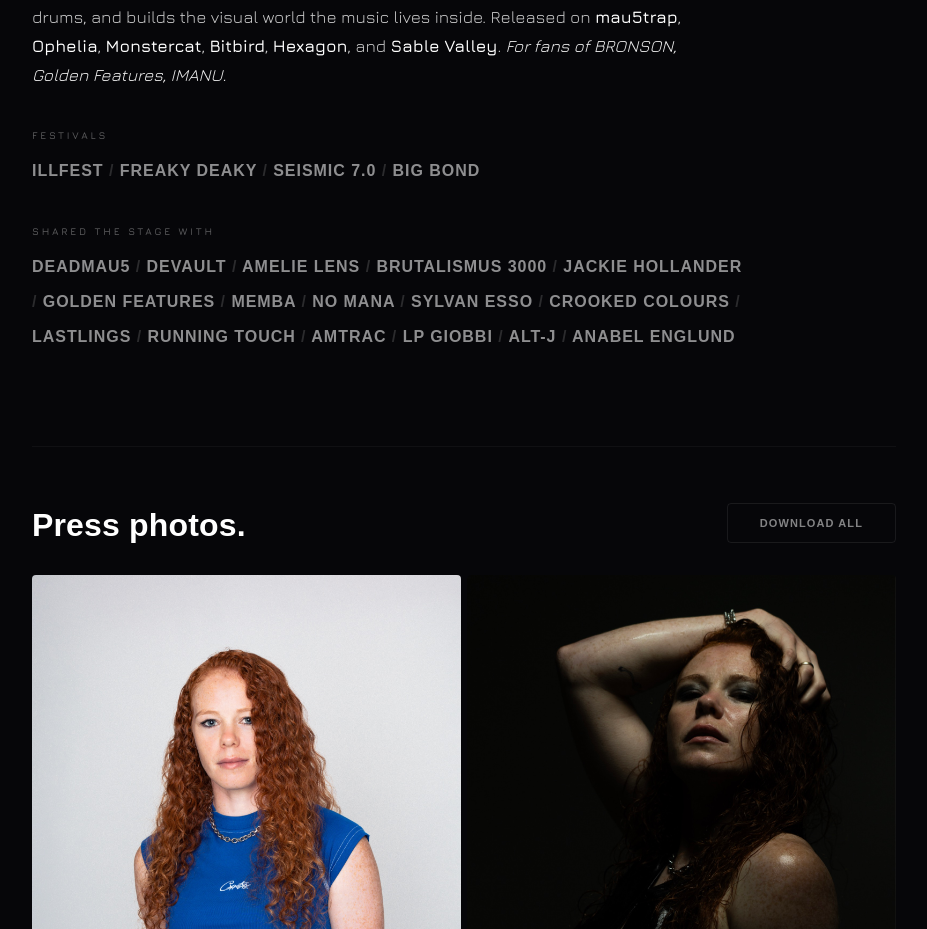
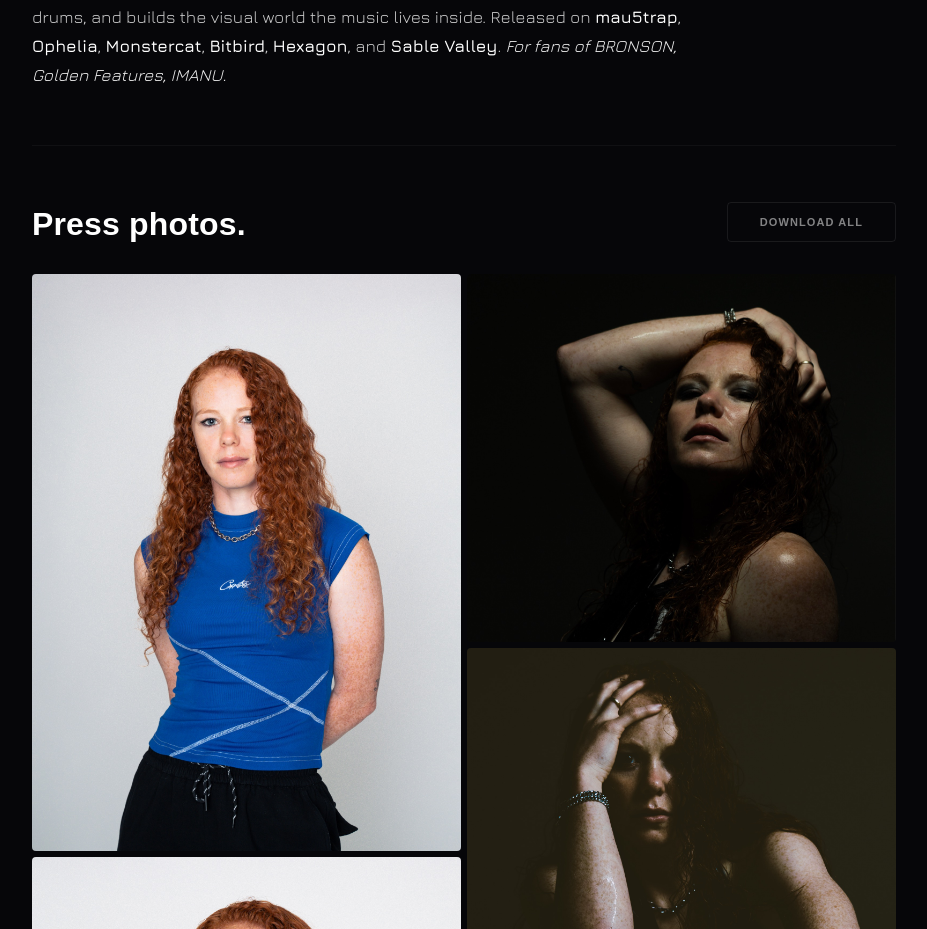
Before and after one commit to journalssound/EMSKI_EPK, a React (Vite) app: page /press in a window 1280 px wide. Shown: the part 1762-2691 px from the top of the page, without its empty margins (176-1103 px from the left). Built offline with nearby package versions, Linux system fonts and the light colour scheme; a web font is replaced by a local one.

Commit message:
press: remove festivals + shared-stage-with section

```diff
--- a/src/components/EmskiPress.jsx
+++ b/src/components/EmskiPress.jsx
@@ -7,8 +7,6 @@ import {
   EP_TRACKS,
   PRESS_FFO,
   HERO_VIDEO_R2,
-  ARTISTS,
-  FESTIVALS,
   SOCIALS,
 } from "../data/content";
 
@@ -140,30 +138,6 @@ export default function EmskiPress() {
               <strong>Hexagon</strong>, and <strong>Sable Valley</strong>. <em>For
               fans of {PRESS_FFO.join(", ")}.</em>
             </p>
-
-            <div className="glance-block" style={{ marginTop: 40 }}>
-              <p className="glance-label">Festivals</p>
-              <p className="artist-list">
-                {FESTIVALS.map((f, i) => (
-                  <span key={f.name}>
-                    {f.name}
-                    {i < FESTIVALS.length - 1 && <span className="artist-list__sep"> / </span>}
-                  </span>
-                ))}
-              </p>
-            </div>
-
-            <div className="glance-block">
-              <p className="glance-label">Shared the stage with</p>
-              <p className="artist-list">
-                {ARTISTS.map((a, i) => (
-                  <span key={a}>
-                    {a}
-                    {i < ARTISTS.length - 1 && <span className="artist-list__sep"> / </span>}
-                  </span>
-                ))}
-              </p>
-            </div>
           </div>
         </Reveal>
 
```
